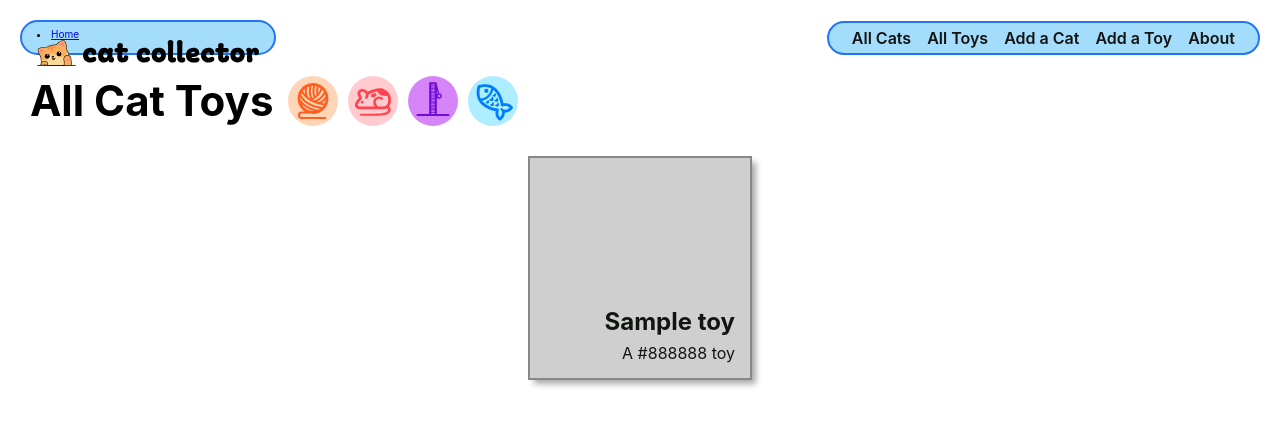
After one commit to shakieraearvin/django-crud-app-cat-collector, a Django app: page /toys/ in a window 1280 px wide. The commit adds this page. Shown: the top 426 px of the page. Run offline with Django 5.2, Linux system fonts and the light colour scheme; tables that the repository leaves empty hold one stand-in row (values such as "Sample post").

Commit message:
added one to many

```diff
--- a/main_app/admin.py
+++ b/main_app/admin.py
@@ -1,5 +1,6 @@
 from django.contrib import admin
-from .models import Cat
+from .models import Cat, Feeding, Toy
 
 admin.site.register(Cat)
-# Register your models here.
+admin.site.register(Feeding)
+admin.site.register(Toy)
--- a/main_app/models.py
+++ b/main_app/models.py
@@ -1,7 +1,13 @@
 from django.db import models
 from django.urls import reverse
 
-# Create your models here.
+
+MEALS = (
+    ('B', 'Breakfast'),
+    ('L', 'Lunch'),
+    ('D', 'Dinner')
+)
+
 class Cat(models.Model):
     name = models.CharField(max_length=100)
     breed = models.CharField(max_length=100)
@@ -13,3 +19,28 @@ class Cat(models.Model):
 
     def get_absolute_url(self):
         return reverse('cat-detail', kwargs={'cat_id': self.id})
+
+class Feeding(models.Model):
+    date = models.DateField('Feeding Date')
+    meal = models.CharField(
+        max_length=1,
+        choices=MEALS,
+        default=MEALS[0][0]
+    )
+
+    cat = models.ForeignKey(Cat, on_delete=models.CASCADE)
+
+    def __str__(self):
+        return f"{self.get_meal_display()} on {self.date}"
+    class Meta:
+        ordering = ['-date']
+
+class Toy(models.Model):
+    name = models.CharField(max_length=50)
+    color = models.CharField(max_length=20)
+
+    def __str__(self):
+        return self.name
+
+    def get_absolute_url(self):
+        return reverse('toy-detail', kwargs={'pk': self.id})
--- /dev/null
+++ b/main_app/static/css/toys/toy-index.css
@@ -0,0 +1,64 @@
+.card-container {
+    padding: 0 40px;
+    display: flex;
+    justify-content: center;
+    flex-wrap: wrap;
+  }
+
+  .card {
+    width: 224px;
+    height: 224px;
+    margin: 10px;
+    border: solid 2px;
+    box-shadow: var(--card-box-shadow);
+    position: relative;
+  }
+
+  .card-bg {
+    opacity: 0.4;
+    position: absolute;
+    display: inline-flex;
+    top: 0;
+    left: 0;
+    width: 100%;
+    height: 100%;
+  }
+
+  .card-content {
+    padding: 15px;
+    height: 100%;
+    width: 100%;
+    display: flex;
+    align-items: flex-end;
+    justify-content: flex-end;
+    flex-direction: column;
+  }
+
+  .card > a {
+    position: absolute;
+    top: 0;
+    left: 0;
+    width: 100%;
+    height: 100%;
+    display: inline-block;
+    text-decoration: none;
+    color: var(--text-color);
+  }
+
+  .card h2 {
+    margin: 7px 0;
+    font-size: var(--font-xl);
+  }
+
+  .card p {
+    margin: 0;
+    font-size: var(--font-reg);
+  }
+
+  .page-header > img {
+    margin-left: 10px;
+  }
+
+  .page-header > img:first-of-type {
+    margin-left: 15px;
+  }
--- a/main_app/templates/base.html
+++ b/main_app/templates/base.html
@@ -24,7 +24,9 @@
         <nav>
             <ul>
                 <li><a href="{% url 'cat-index' %}">All Cats</a></li>
+                <li><a href="{% url 'toy-index' %}">All Toys</a></li>
                 <li><a href="{% url 'cat-create' %}">Add a Cat</a></li>
+                <li><a href="{% url 'toy-create' %}">Add a Toy</a></li>
                 <li><a href="{% url 'about' %}">About</a></li>
             </ul>
         </nav>
--- /dev/null
+++ b/main_app/templates/main_app/toy_list.html
@@ -0,0 +1,30 @@
+{% extends 'base.html' %}
+{% load static %}
+{% block head %}
+<link rel="stylesheet" href="{% static 'css/toys/toy-index.css' %}" />
+{% endblock %}
+{% block content %}
+
+<section class="page-header">
+  <h1>All Cat Toys</h1>
+  <img src="{% static 'images/string.svg' %}" alt="A ball of string" />
+  <img src="{% static 'images/mouse.svg' %}" alt="A mouse" />
+  <img src="{% static 'images/post.svg' %}" alt="A scratching post" />
+  <img src="{% static 'images/fish.svg' %}" alt="A fishy toy" />
+</section>
+
+<section class="card-container">
+  {% for toy in toy_list %}
+    <div class="card" style="border-color: {{ toy.color }}">
+      <div class="card-bg" style="background-color: {{ toy.color }}"></div>
+      <a href="{% url 'toy-detail' toy.id %}">
+        <div class="card-content">
+          <h2>{{ toy.name }}</h2>
+          <p>A {{ toy.color }} toy</p>
+        </div>
+      </a>
+    </div>
+  {% endfor %}
+</section>
+
+{% endblock %}
--- a/main_app/urls.py
+++ b/main_app/urls.py
@@ -10,4 +10,12 @@ urlpatterns = [
       path('cats/create/', views.CatCreate.as_view(), name='cat-create'),
       path('cats/<int:pk>/update/', views.CatUpdate.as_view(), name='cat-update'),
       path('cats/<int:pk>/delete/', views.CatDelete.as_view(), name='cat-delete'),
+      path('cats/<int:cat_id>/add-feeding/', views.add_feeding, name='add-feeding'),
+      path('toys/create/', views.ToyCreate.as_view(), name='toy-create'),
+      path('toys/<int:pk>/', views.ToyDetail.as_view(), name='toy-detail'),
+      path('toys/', views.ToyList.as_view(), name='toy-index'),
+      path('toys/<int:pk>/update/', views.ToyUpdate.as_view(), name='toy-update'),
+      path('toys/<int:pk>/delete/', views.ToyDelete.as_view(), name='toy-delete'),
+
+
 ]
--- a/main_app/views.py
+++ b/main_app/views.py
@@ -1,6 +1,8 @@
-from django.shortcuts import render
+from django.shortcuts import render, redirect
 from django.views.generic.edit import CreateView, UpdateView, DeleteView
-from .models import Cat
+from django.views.generic import ListView, DetailView
+from .models import Cat, Toy
+from .forms import FeedingForm
 
 # Create your views here.
 
@@ -20,7 +22,10 @@ def cat_index(request):
 
 def cat_detail(request, cat_id):
     cat = Cat.objects.get(id=cat_id)
-    return render(request, 'cats/detail.html', {'cat': cat})
+    feeding_form = FeedingForm()
+    return render(request, 'cats/detail.html', {
+        'cat': cat, 'feeding_form': feeding_form
+    })
 
 class CatCreate(CreateView):
     model = Cat
@@ -28,9 +33,34 @@ class CatCreate(CreateView):
 
 class CatUpdate(UpdateView):
     model = Cat
-    # Let's disallow the renaming of a cat by excluding the name field!
     fields = ['breed', 'description', 'age']
 
 class CatDelete(DeleteView):
     model = Cat
     success_url = '/cats/'
+
+def add_feeding(request, cat_id):
+    form = FeedingForm(request.POST)
+    if form.is_valid():
+        new_feeding = form.save(commit=False)
+        new_feeding.cat_id = cat_id
+        new_feeding.save()
+    return redirect('cat-detail', cat_id=cat_id)
+
+class ToyCreate(CreateView):
+    model = Toy
+    fields = '__all__'
+
+class ToyList(ListView):
+    model = Toy
+
+class ToyDetail(DetailView):
+    model = Toy
+
+class ToyUpdate(UpdateView):
+    model = Toy
+    fields = ['name', 'color']
+
+class ToyDelete(DeleteView):
+    model = Toy
+    success_url = '/toys/'
```
Also changed, not shown: main_app/forms.py (added, +16 -0 lines), main_app/static/css/toys/toy-detail.css (added, +52 -0 lines), main_app/templates/cats/detail.html (+53 -0 lines), main_app/templates/main_app/toy_confirm_delete.html (added, +17 -0 lines), main_app/templates/main_app/toy_detail.html (added, +18 -0 lines), main_app/templates/main_app/toy_form.html (added, +23 -0 lines), main_app/migrations/0002_feeding.py (added), main_app/migrations/0003_toy_alter_feeding_options_alter_feeding_date.py (added).
